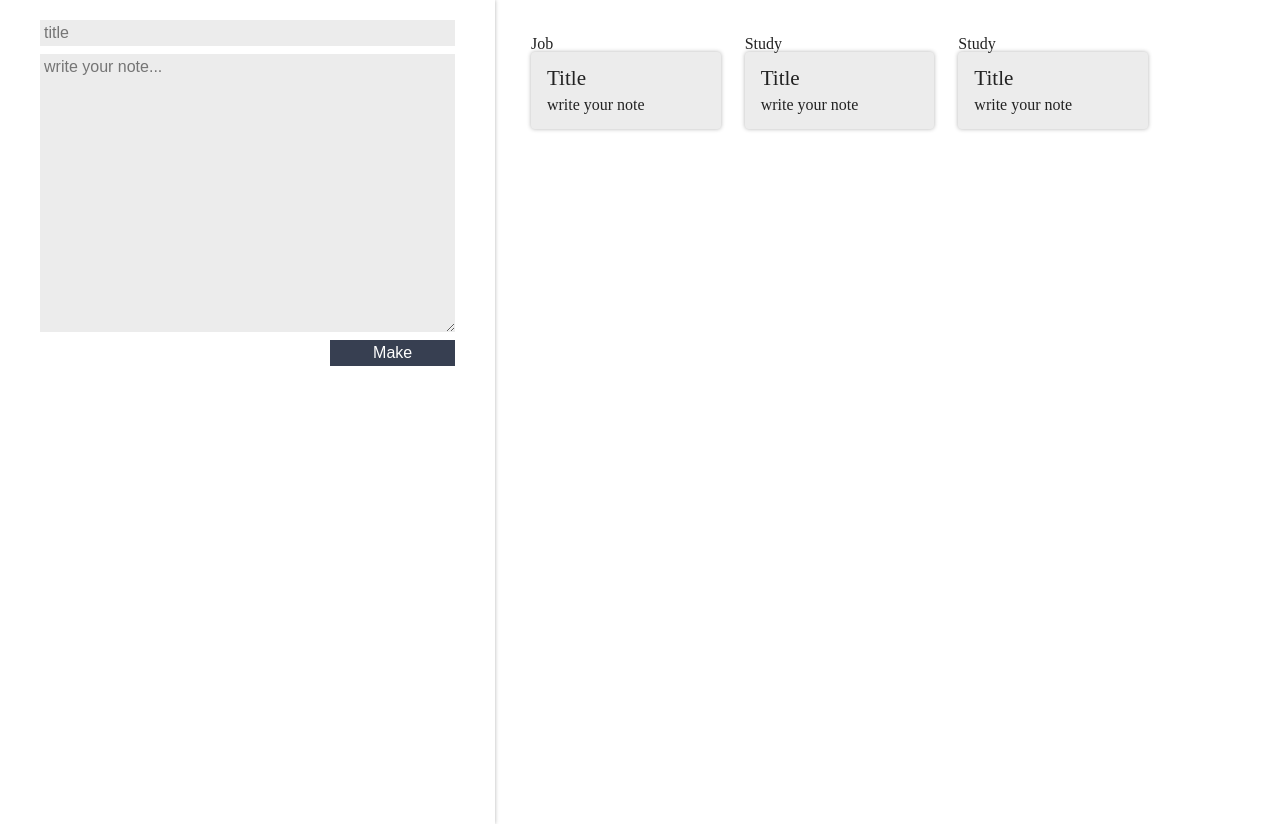
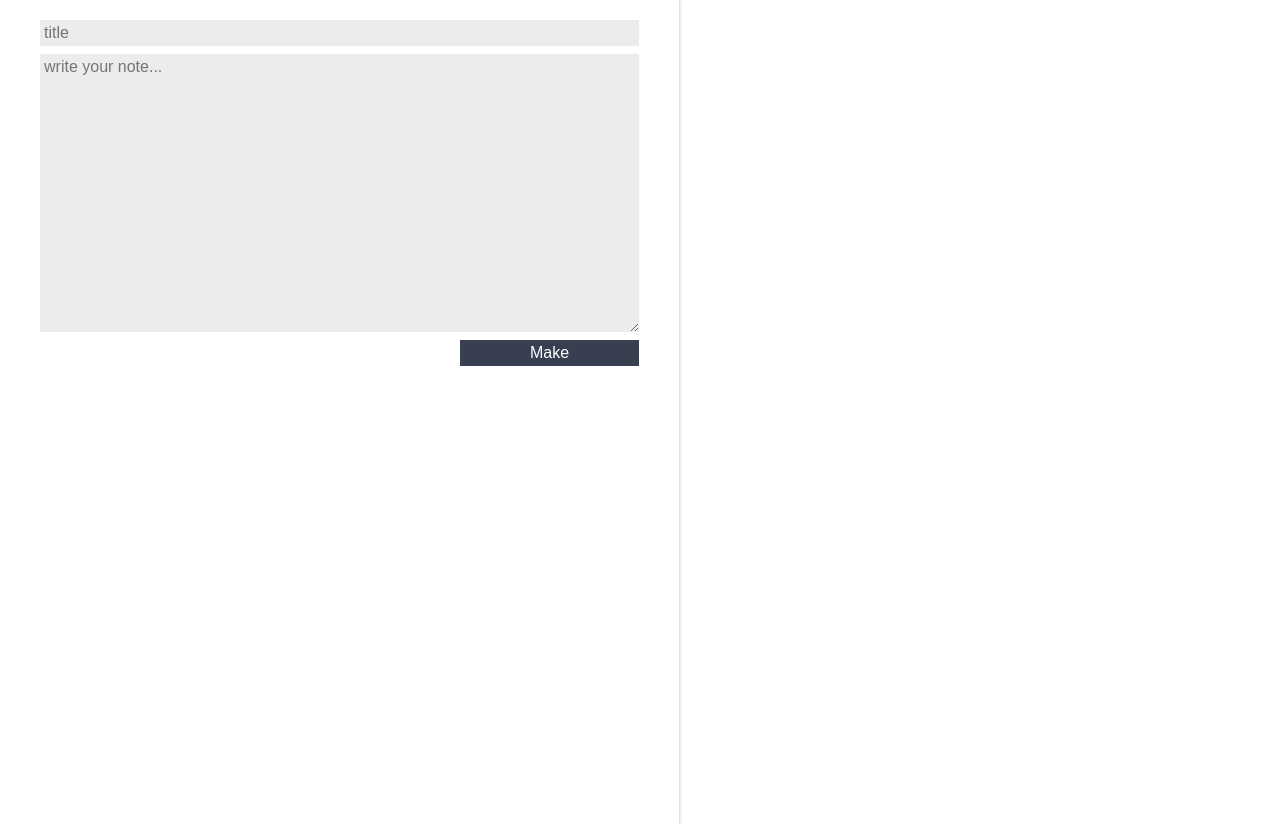
Before and after one commit to JoaoPauloO/curso-react, a React (Create React App) app: page / in a window 1280 px wide. Built offline with nearby package versions, Linux system fonts and the light colour scheme.

Commit message:
properties and bind

```diff
--- a/src/App.js
+++ b/src/App.js
@@ -4,12 +4,22 @@ import { RegisterForm } from './components/RegisterForm/RegisterForm';
 import "./assets/App.css";
 
 class App extends Component {
-  state = {}
+
+  constructor() {
+    super()
+    this.notes = [];
+  }
+
+  createNote(title, text) {
+    const newNote = {title, text}
+    this.notes.push(newNote)
+  }
+
   render() {
     return (
       <section className='content'>
-        <RegisterForm />
-        <NoteList />
+        <RegisterForm createNote={this.createNote.bind(this)}/>
+        <NoteList notes={this.notes}/>
       </section>
     );
   }
--- a/src/components/NoteCard/NoteCard.jsx
+++ b/src/components/NoteCard/NoteCard.jsx
@@ -4,22 +4,16 @@ import "./style.css";
 class NoteCard extends Component {
     render() {
         return (
-            <section
-                className='note-card'>
-
-                <header
-                    className='note-card_header'>
-                    <h3
-                        className='note-card_title'>
-                            Title
+            <section className='note-card'>
+                <header className='note-card_header'>
+                    <h3 className='note-card_title'>
+                        {this.props.note.title}
                     </h3>
                 </header>
 
-                <p
-                    className='note-card_text'>
-                        write your note
+                <p className='note-card_text'>
+                        {this.props.note.text}
                 </p>
-
             </section>
         );
     }
--- a/src/components/NoteList/NoteList.jsx
+++ b/src/components/NoteList/NoteList.jsx
@@ -6,11 +6,10 @@ export class NoteList extends Component {
     render() {
         return (
             <ul className="note-list">
-                {Array.of("Job", "Study", "Study").map((category, index) => {
+                {this.props.notes.map((note, index) => {
                     return (
                         <li className="note-list_item" key={index}>
-                            <div>{category}</div>
-                            <NoteCard />
+                            <NoteCard note={note} />
                         </li>
                     );
                 })}
--- a/src/components/RegisterForm/RegisterForm.jsx
+++ b/src/components/RegisterForm/RegisterForm.jsx
@@ -3,30 +3,43 @@ import "./style.css"
 
 export class RegisterForm extends Component {
 
-    constructor() {
+    constructor(props) {
         super()
-        this.title = ""
+        this.title = "";
+        this.text = "";
     }
 
-    handleTitleChange(event) {
-        this.title = event.target.value
-        console.log(this.title)
+    _handleTitleChange(event) {
+        this.title = event.target.value;
+    }
+
+    _handleTextChange(event) {
+        this.text = event.target.value;
+    }
+
+    _createNote(event) {
+        event.preventDefault();
+        event.stopPropagation();
+        this.props.createNote(this.title, this.text)
     }
 
     render() {
         return (
-            <form className="register-form">
+            <form
+                className="register-form"
+                onSubmit={this._createNote.bind(this)}>
                     <input
                         type='text'
                         placeholder='title'
                         className="register-form_input"
-                    onChange={this.handleTitleChange.bind(this)}
+                        onChange={this._handleTitleChange.bind(this)}
                     />
 
                     <textarea
                         placeholder='write your note...'
                         className="register-form_input"
                         rows={15}
+                        onChange={this._handleTextChange.bind(this)}
                     />
 
                     <button
```
Lines whose indentation alone changed are shown as unchanged.
